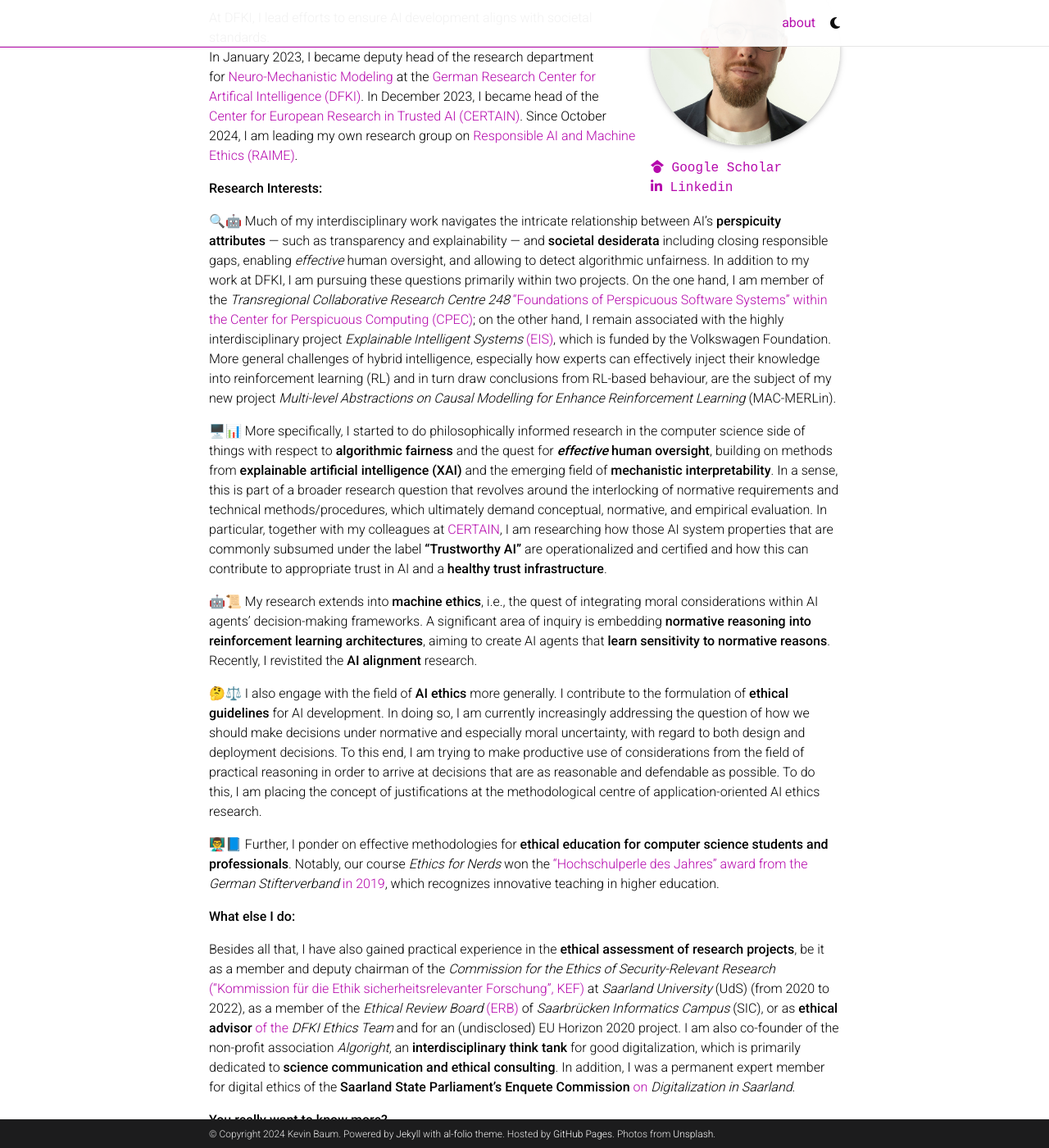
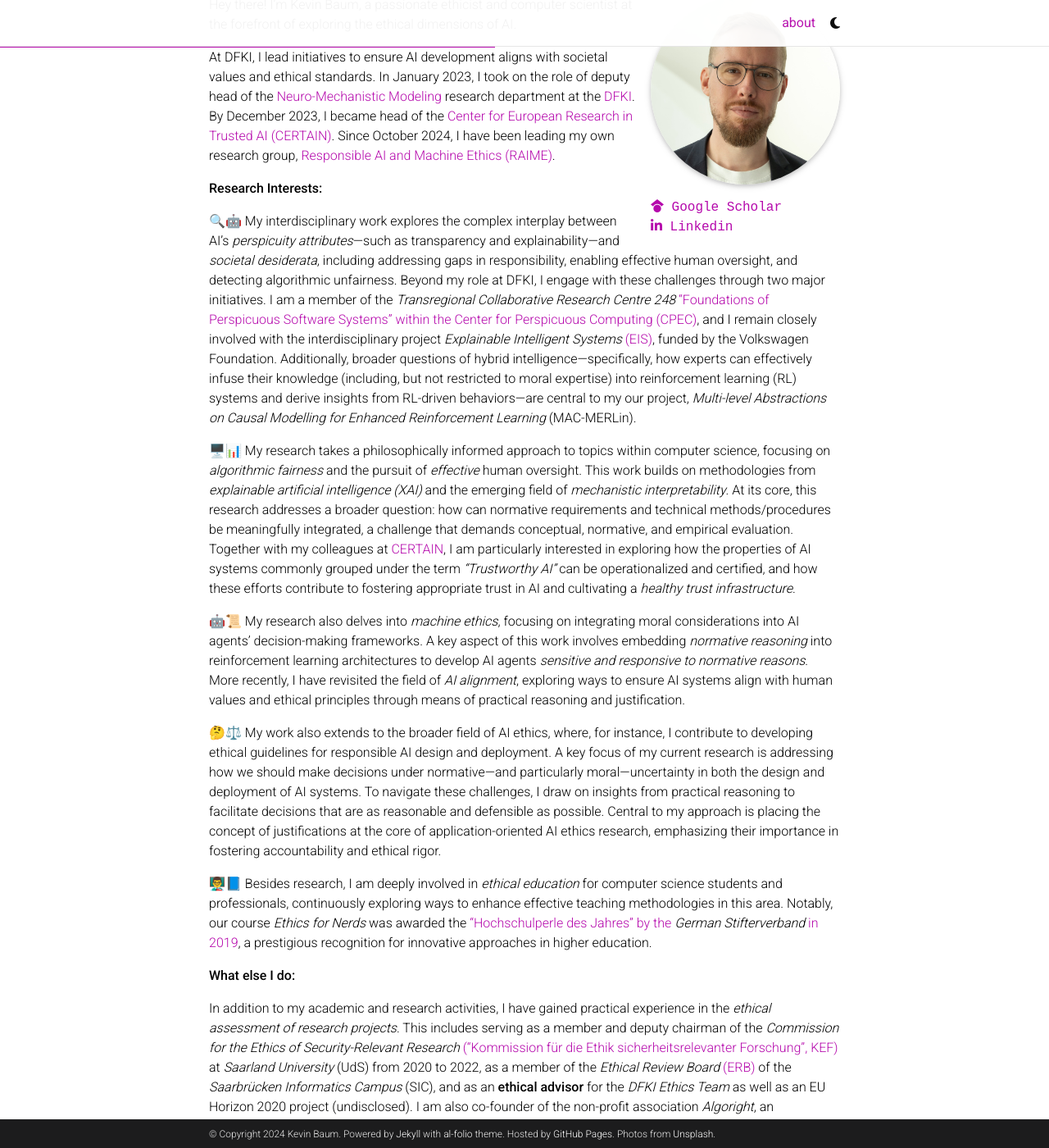
Before and after one commit to kcarbor/kcarbor.github.io, a Jekyll site: the page built from _pages/about.md, in a window 1280 px wide and 1400 px high, scrolled down 279 px. Shown: the whole window at 82% size. Built offline with Jekyll 4.4.1, drawn with Linux system fonts in a browser that asks for light colours; nearby versions of some CDN libraries; full-size pictures stand in for the smaller copies a plugin makes; comment, search, counter and statistics services are not loaded; a style sheet for code colours, icons or effects is not loaded; some of the changed text lies outside the part shown.

Commit message:
Overdone about page

```diff
--- a/_pages/about.md
+++ b/_pages/about.md
@@ -2,7 +2,7 @@
 layout: about
 title: about
 permalink: /
-subtitle:  Ethicist, Philosopher, Computer Scientist | Post-Doctoral Researcher in Ethical, Responsible, and Trustworthy AI | Head of <a href='https://certain.dfki.de'>CERTAIN</a> and Deputy Head at <a href='https://www.dfki.de/nmm'>NMM</a>, <a href='https://www.dfki.de'>DFKI</a>, Saarbrücken, Germany.
+subtitle:  Ethicist, Philosopher, Computer Scientist | Post-Doctoral Researcher in Ethical, Responsible, and Trustworthy AI at the <a href='https://www.dfki.de'>German Research  Center for Artificial Intelligence (DFKI)</a>, Saarbrücken, Germany. | Head of the <a href='https://certain.dfki.de'>Center for European Research in Trusted AI (CERTAIN)</a>, Lead of the research group on <a href='https://dfki.de/en/web/research/research-departments/neuro-mechanistic-modeling/raime'>Responsible AI and Machine Ethics (RAIME)</a>, and Deputy Head of the research deperatment for <a href='https://www.dfki.de/nmm'>Neuro-Mechanistic Modeling (NMM)</a>
 
 #head of the <a href='https://certain.dfki.de'>Center for European Research in Trusted AI (CERTAIN)</a> and deputy head at the reserach department for <a href='https://www.dfki.de/nmm'>Neuro-Mechanistic Modeling (NMM)</a> at <a href='https://www.dfki.de/web'>German Research Center for Artificial Intelligence (DFKI)</a>. Saarbrücken. Germany.
 
@@ -25,27 +25,28 @@
 
 Hey there! I'm Kevin Baum, a passionate ethicist and computer scientist at the forefront of exploring the ethical dimensions of AI.
 
-At DFKI, I lead efforts to ensure AI development aligns with societal standards.
-In January 2023, I became deputy head of the research department for [Neuro-Mechanistic Modeling](https://www.dfki.de/nmm) at the [German Research Center for Artifical Intelligence (DFKI)](https://www.dfki.de/web). In December 2023, I became head of the [Center for European Research in Trusted AI (CERTAIN)](https://certain.dfki.de). Since October 2024, I am leading my own research group on [Responsible AI and Machine Ethics (RAIME)](https://dfki.de/en/web/research/research-departments/neuro-mechanistic-modeling/raime).
+At DFKI, I lead initiatives to ensure AI development aligns with societal values and ethical standards. In January 2023, I took on the role of deputy head of the [Neuro-Mechanistic Modeling](https://www.dfki.de/nmm) research department at the [DFKI](https://www.dfki.de/web). By December 2023, I became head of the [Center for European Research in Trusted AI (CERTAIN)](https://certain.dfki.de). Since October 2024, I have been leading my own research group, [Responsible AI and Machine Ethics (RAIME)](https://dfki.de/en/web/research/research-departments/neuro-mechanistic-modeling/raime).
 
 **Research Interests:** <br>
 
-🔍🤖 Much of my interdisciplinary work navigates the intricate relationship between AI's __perspicuity attributes__ — such as transparency and explainability — and __societal desiderata__ including closing responsible gaps, enabling *effective* human oversight, and allowing to detect algorithmic unfairness. In addition to my work at DFKI, I am pursuing these questions primarily within two projects. On the one hand, I am member of the [*Transregional Collaborative Research Centre 248* "Foundations of Perspicuous Software Systems" within the Center for Perspicuous Computing (CPEC)](https://www.perspicuous-computing.science/); on the other hand, I remain associated with the highly interdisciplinary project [*Explainable Intelligent Systems* (EIS)](https://explainable-intelligent.systems/), which is funded by the Volkswagen Foundation. More general challenges of hybrid intelligence, especially how experts can effectively inject their knowledge into reinforcement learning (RL) and in turn draw conclusions from RL-based behaviour, are the subject of my new project *Multi-level Abstractions on Causal Modelling for Enhance Reinforcement Learning* (MAC-MERLin).
+🔍🤖 My interdisciplinary work explores the complex interplay between AI's *perspicuity attributes*—such as transparency and explainability—and *societal desiderata*, including addressing gaps in responsibility, enabling effective human oversight, and detecting algorithmic unfairness. Beyond my role at DFKI, I engage with these challenges through two major initiatives. I am a member of the [*Transregional Collaborative Research Centre 248* "Foundations of Perspicuous Software Systems" within the Center for Perspicuous Computing (CPEC)](https://www.perspicuous-computing.science/), and I remain closely involved with the interdisciplinary project [*Explainable Intelligent Systems* (EIS)](https://explainable-intelligent.systems/), funded by the Volkswagen Foundation. Additionally, broader questions of hybrid intelligence—specifically, how experts can effectively infuse their knowledge (including, but not restricted to moral expertise) into reinforcement learning (RL) systems and derive insights from RL-driven behaviors—are central to my our project, *Multi-level Abstractions on Causal Modelling for Enhanced Reinforcement Learning* (MAC-MERLin).
 
-🖥️📊 More specifically, I started to do philosophically informed research in the computer science side of things with respect to __algorithmic fairness__ and the quest for __*effective* human oversight__, building on methods from __explainable artificial intelligence (XAI)__ and the emerging field of __mechanistic interpretability__. In a sense, this is part of a broader research question that revolves around the interlocking of normative requirements and technical methods/procedures, which ultimately demand conceptual, normative, and empirical evaluation.  In particular, together with my colleagues at [CERTAIN](https://certain.dfki.de), I am researching how those AI system properties that are commonly subsumed under the label __"Trustworthy AI"__ are operationalized and certified and how this can contribute to appropriate trust in AI and a __healthy trust infrastructure__.
+🖥️📊 My research takes a philosophically informed approach to topics within computer science, focusing on *algorithmic fairness* and the pursuit of *effective* human oversight. This work builds on methodologies from *explainable artificial intelligence (XAI)* and the emerging field of *mechanistic interpretability*. At its core, this research addresses a broader question: how can normative requirements and technical methods/procedures be meaningfully integrated, a challenge that demands conceptual, normative, and empirical evaluation. Together with my colleagues at [CERTAIN](https://certain.dfki.de), I am particularly interested in exploring how the properties of AI systems commonly grouped under the term *"Trustworthy AI"* can be operationalized and certified, and how these efforts contribute to fostering appropriate trust in AI and cultivating a *healthy trust infrastructure*.
 
-🤖📜 My research extends into __machine ethics__, i.e., the quest of integrating moral considerations within AI agents' decision-making frameworks. A significant area of inquiry is embedding __normative reasoning into reinforcement learning architectures__, aiming to create AI agents that __learn sensitivity to normative reasons__. Recently, I revistited the __AI alignment__ research.
+🤖📜 My research also delves into *machine ethics*, focusing on integrating moral considerations into AI agents' decision-making frameworks. A key aspect of this work involves embedding *normative reasoning* into reinforcement learning architectures to develop AI agents *sensitive and responsive to normative reasons*. More recently, I have revisited the field of *AI alignment*, exploring ways to ensure AI systems align with human values and ethical principles through means of practical reasoning and justification.
 
-🤔⚖️ I also engage with the field of __AI ethics__ more generally. I contribute to the formulation of __ethical guidelines__ for AI development. In doing so, I am currently increasingly addressing the question of how we should make decisions under normative and especially moral uncertainty, with regard to both design and deployment decisions. To this end, I am trying to make productive use of considerations from the field of practical reasoning in order to arrive at decisions that are as reasonable and defendable as possible. To do this, I am placing the concept of justifications at the methodological centre of application-oriented AI ethics research.
+🤔⚖️ My work also extends to the broader field of AI ethics, where, for instance, I contribute to developing ethical guidelines for responsible AI design and deployment. A key focus of my current research is addressing how we should make decisions under normative—and particularly moral—uncertainty in both the design and deployment of AI systems. To navigate these challenges, I draw on insights from practical reasoning to facilitate decisions that are as reasonable and defensible as possible. Central to my approach is placing the concept of justifications at the core of application-oriented AI ethics research, emphasizing their importance in fostering accountability and ethical rigor.
 
-👨‍🏫📘 Further, I ponder on effective methodologies for __ethical education for computer science students and professionals__. Notably, our course [*Ethics for Nerds*](https://dcms.cs.uni-saarland.de/ethics_23/) won the ["Hochschulperle des Jahres" award from the *German Stifterverband* in 2019](https://saarland-informatics-campus.de/piece-of-news/stifterverband-hochschulperle-des-jahres-2019-fuer-ethics-for-nerds/), which recognizes innovative teaching in higher education.
+👨‍🏫📘 Besides research, I am deeply involved in *ethical education* for computer science students and professionals, continuously exploring ways to enhance effective teaching methodologies in this area. Notably, our course [*Ethics for Nerds*](https://dcms.cs.uni-saarland.de/ethics_23/) was awarded the ["Hochschulperle des Jahres" by the *German Stifterverband* in 2019](https://saarland-informatics-campus.de/piece-of-news/stifterverband-hochschulperle-des-jahres-2019-fuer-ethics-for-nerds/), a prestigious recognition for innovative approaches in higher education.
 
 
 **What else I do:** <br>
 
-Besides all that, I have also gained practical experience in the __ethical assessment of research projects__, be it as a member and deputy chairman of the [*Commission for the Ethics of Security-Relevant Research* ("Kommission für die Ethik sicherheitsrelevanter Forschung", KEF)](https://www.uni-saarland.de/verwaltung/wissenschaftliche-integritaet/sicherheitsrelevante-forschung.html) at *Saarland University* (UdS) (from 2020 to 2022), as a member of the [*Ethical Review Board* (ERB)](https://erb.cs.uni-saarland.de/) of *Saarbrücken Informatics Campus* (SIC), or as [__ethical advisor__ of the *DFKI Ethics Team*](https://www.dfki.de/web/ueber-uns/governance/ethik-team) and for an (undisclosed) EU Horizon 2020 project. I am also co-founder of the non-profit association [*Algoright*](https://algoright.de/), an __interdisciplinary think tank__ for good digitalization, which is primarily dedicated to __science communication and ethical consulting__. In addition, I was a permanent expert member for digital ethics of the [__Saarland State Parliament's Enquete Commission__ on *Digitalization in Saarland*](https://www.landtag-saar.de/Downloadfile.ashx?FileId=64456&FileName=So16_1902.pdf).
+In addition to my academic and research activities, I have gained practical experience in the *ethical assessment of research projects*. This includes serving as a member and deputy chairman of the [*Commission for the Ethics of Security-Relevant Research* ("Kommission für die Ethik sicherheitsrelevanter Forschung", KEF)](https://www.uni-saarland.de/verwaltung/wissenschaftliche-integritaet/sicherheitsrelevante-forschung.html) at *Saarland University* (UdS) from 2020 to 2022, as a member of the [*Ethical Review Board* (ERB)](https://erb.cs.uni-saarland.de/) of the *Saarbrücken Informatics Campus* (SIC), and as an [__ethical advisor__](https://www.dfki.de/web/ueber-uns/governance/ethik-team) for the *DFKI Ethics Team* as well as an EU Horizon 2020 project (undisclosed). I am also co-founder of the non-profit association [*Algoright*](https://algoright.de/), an *interdisciplinary think tank* for responsible digitalization, focusing on *science communication* and *ethical consulting*. Additionally, I served as a permanent expert member for digital ethics in the [__Saarland State Parliament's Enquete Commission__ on *Digitalization in Saarland*](https://www.landtag-saar.de/Downloadfile.ashx?FileId=64456&FileName=So16_1902.pdf).
+
+Beyond these roles, I actively engage in consultancy and keynote speaking, whether in my professional capacity, as a member of *Algoright*, or as a freelancer, sharing insights on topics related to ethics, AI, and digitalization.
 
 
 **You really want to know more?** <br>
 
-All my publications can be found on [Google Scholar](https://scholar.google.de/citations?user=v3YfPJIAAAAJ&hl=de), in the [DBLP](https://dblp.org/pid/132/8396.html), and on my [PhilPeople](https://philpeople.org/profiles/kevin-baum) profile. For a comprehensive overview of my academic and professional journey, here is my [curriculum vitae](/assets/pdf/CV_Baum.pdf).
+You can find all my publications on [Google Scholar](https://scholar.google.de/citations?user=v3YfPJIAAAAJ&hl=de), [DBLP](https://dblp.org/pid/132/8396.html), and my [PhilPeople](https://philpeople.org/profiles/kevin-baum) profile. For a detailed overview of my academic and professional journey, feel free to browse my [curriculum vitae](/assets/pdf/CV_Baum.pdf).
```
